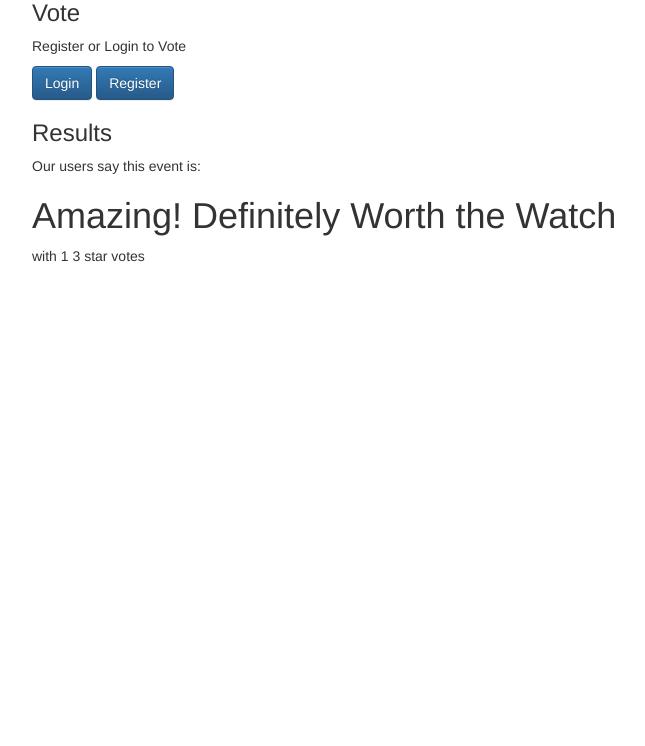
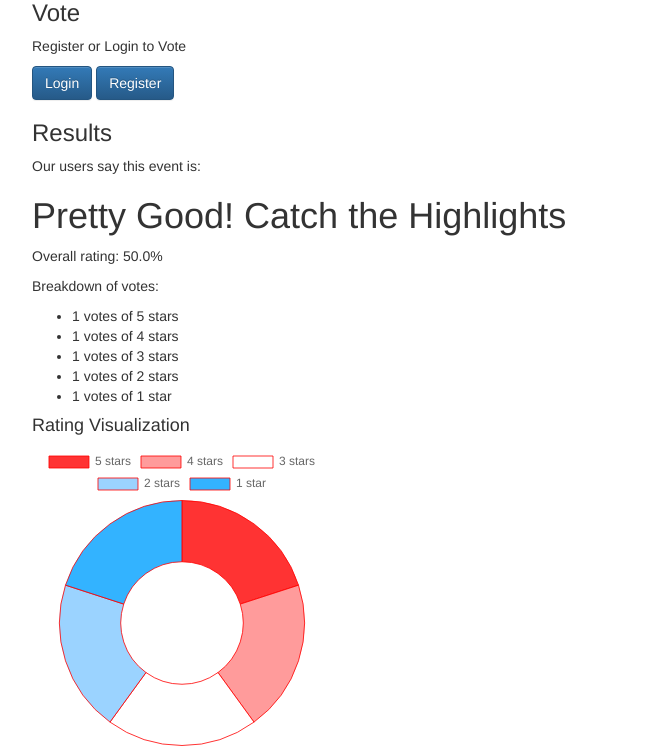
Before and after one commit to Dom19740/Project-Sports-Replay-Forum, a Django app: page /f1/events/4/ in a window 1280 px wide. Shown: the part 235-981 px from the top of the page, without its empty margins (53-698 px from the left). Before the commit the page ends 497 px from the top, so only its background shows below. Run offline with Django 5.2, Linux system fonts and the light colour scheme; data comes from the database, SQL or seed files in the repository; both versions use the stored data as it was after the commit; some libraries are stand-ins or nearby versions.

Commit message:
Percentage calcs and Rating Vis implemented

```diff
--- a/sportsreplayforum/f1/models.py
+++ b/sportsreplayforum/f1/models.py
@@ -31,6 +31,7 @@ class Rating(models.Model):
     three_stars = models.IntegerField(default=0)
     two_stars = models.IntegerField(default=0)
     one_star = models.IntegerField(default=0)
+    percentage = models.FloatField(default=0.0)
 
     def __str__(self):
         return f"{self.event.event_type} - {self.event.race_weekend.name}"
--- a/sportsreplayforum/f1/templates/f1/race_event.html
+++ b/sportsreplayforum/f1/templates/f1/race_event.html
@@ -38,15 +38,67 @@
 
         <h3>Results</h3>
         <p>Our users say this event is:</p>
-    {% if event.rating.three_stars >= event.rating.two_stars and event.rating.three_stars >= event.rating.one_star %}
+
+        {% if event.rating.percentage >= 66 %}
             <h1>Amazing! Definitely Worth the Watch</h1>
-        <p>with {{ event.rating.three_stars }} 3 star votes</p>
-    {% elif event.rating.two_stars >= event.rating.three_stars and event.rating.two_stars >= event.rating.one_star %}
-        <h1>Pretty Good! Catch the highlights</h1>
-        <p> with {{ event.rating.two_stars }} 2 star votes</p>
+            <p>Overall rating: {{ event.rating.percentage|floatformat:1 }}%</p>
+        {% elif event.rating.percentage >= 33 %}
+            <h1>Pretty Good! Catch the Highlights</h1>
+            <p>Overall rating: {{ event.rating.percentage|floatformat:1 }}%</p>
         {% else %}
-        <h1>Rubbish! Check the results</h1>
-        <p>with {{ event.rating.one_star }} 1 star votes</p>
+            <h1>Rubbish! Check the Results</h1>
+            <p>Overall rating: {{ event.rating.percentage|floatformat:1 }}%</p>
         {% endif %}
 
+        <p>Breakdown of votes:</p>
+        <ul>
+            <li>{{ event.rating.five_stars }} votes of 5 stars</li>
+            <li>{{ event.rating.four_stars }} votes of 4 stars</li>
+            <li>{{ event.rating.three_stars }} votes of 3 stars</li>
+            <li>{{ event.rating.two_stars }} votes of 2 stars</li>
+            <li>{{ event.rating.one_star }} votes of 1 star</li>
+        </ul>
+
+        <h4>Rating Visualization</h3>
+            <div style="width: 300px;"> <!-- Adjust the width as needed -->
+                <canvas id="ratingChart" width="300" height="300"></canvas> <!-- Set width and height -->
+            </div>
+        <script src="https://cdn.jsdelivr.net/npm/chart.js"></script>
+        <script>
+            const ctx = document.getElementById('ratingChart').getContext('2d');
+            const fiveStars = {{ event.rating.five_stars }};
+            const fourStars = {{ event.rating.four_stars }};
+            const threeStars = {{ event.rating.three_stars }};
+            const twoStars = {{ event.rating.two_stars }};
+            const oneStar = {{ event.rating.one_star }};
+            const totalVotes = fiveStars + fourStars + threeStars + twoStars + oneStar;
+            const chart = new Chart(ctx, {
+                type: 'doughnut',
+                data: {
+                    labels: ['5 stars', '4 stars', '3 stars', '2 stars', '1 star'],
+                    datasets: [{
+                        data: [fiveStars, fourStars, threeStars, twoStars, oneStar],
+                        backgroundColor: [
+                            'rgba(255, 0, 0, 0.8)',
+                            'rgba(255, 130, 130, 0.8)',
+                            'rgba(255, 255, 255, 0.8)',
+                            'rgba(130, 200, 255, 0.8)',
+                            'rgba(0, 160, 255, 0.8)',
+                        ],
+                        borderColor: [
+                            'rgba(255, 0, 0, 0.8)',
+                        ],
+                        borderWidth: 1
+                    }]
+                },
+                options: {
+                    title: {
+                        display: true,
+                        text: 'Rating Distribution'
+                    }
+                }
+            });
+        </script>
+        </script>
+</div>
 {% endblock %}
--- a/sportsreplayforum/f1/views.py
+++ b/sportsreplayforum/f1/views.py
@@ -44,6 +44,35 @@ def vote(request, event_id):
             rating.two_stars += 1
         elif rating_type == '1':
             rating.one_star += 1
+
+        # Calculate the total votes
+        total_votes = (
+            rating.five_stars +
+            rating.four_stars +
+            rating.three_stars +
+            rating.two_stars +
+            rating.one_star
+        )
+
+        # Calculate the total score based on percentage values
+        weighted_average = (
+            (rating.five_stars * 90) +
+            (rating.four_stars * 70) +
+            (rating.three_stars * 50) +
+            (rating.two_stars * 30) +
+            (rating.one_star * 10)
+        ) / total_votes
+
+        # Scale the weighted average to a range of 1 to 100
+        if total_votes > 0:
+            rating.percentage = weighted_average
+        else:
+            rating.percentage = 0.0  # Handle no votes
+
+        # Debugging outputs
+        print(f"Total Votes: {total_votes}")
+        print(f"Final Percentage: {rating.percentage}")
+
         rating.save()
 
     return redirect('event', event_id=event_id)
```
Also changed, not shown: sportsreplayforum/db.sqlite3, sportsreplayforum/f1/migrations/0008_rating_percentage.py (added). Lines whose indentation alone changed are shown as unchanged.
